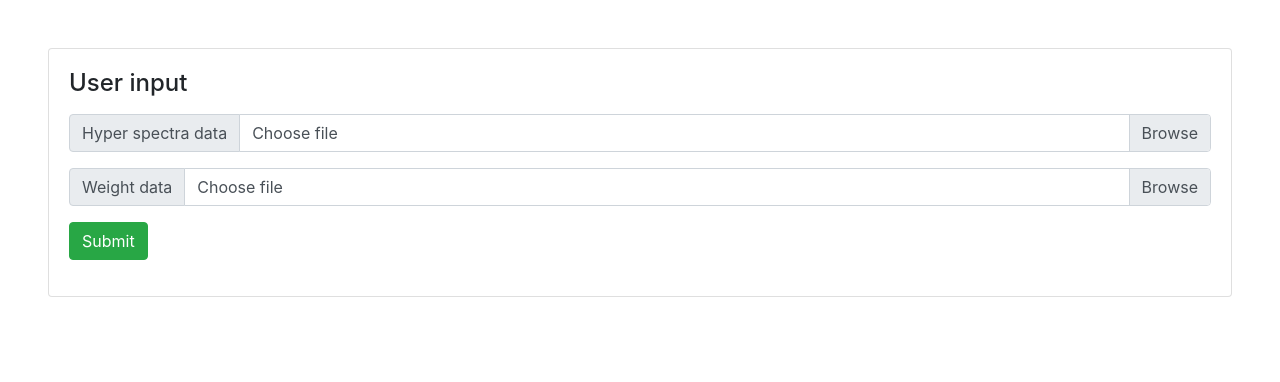
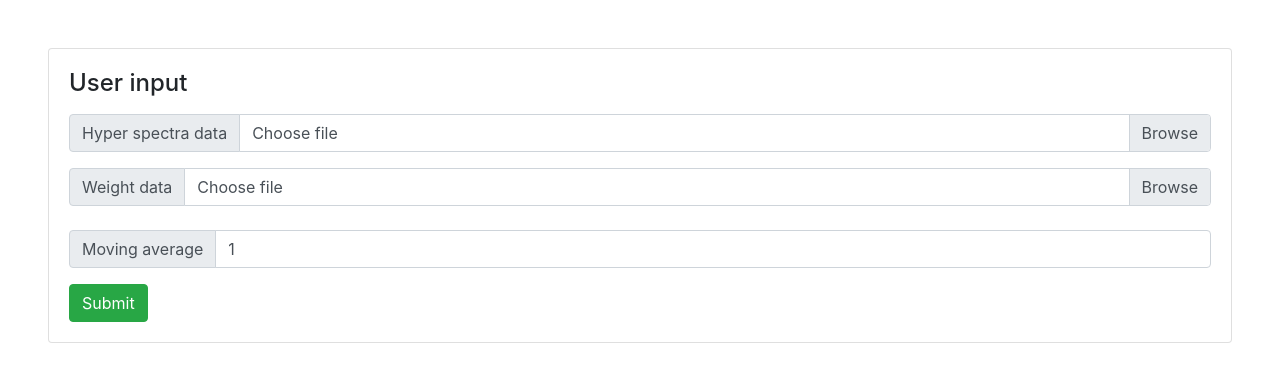
Before and after one commit to KhanhhNe/funlead-freelance-minh, a Flask app: page / in a window 1280 px wide. Shown: the top 382 px of the page. Run offline with Flask 2, Linux system fonts and the light colour scheme; parts of the project's set-up code (start-up, migrations or seed data) failed here and were passed over; some libraries are stand-ins or nearby versions.

Commit message:
Auto restart when startup and add moving average to select page.

```diff
--- a/app.py
+++ b/app.py
@@ -128,6 +128,10 @@ def remove_previous_data():
             os.remove(entry.path)
     if os.path.exists('data.json'):
         os.remove('data.json')
+    if os.path.exists('data.csv'):
+        os.remove('data.csv')
+    if os.path.exists('weight.csv'):
+        os.remove('weight.csv')
 
 
 def parse_time_str(time_str):
@@ -149,6 +153,7 @@ def disable_caching(response):
 
 
 if __name__ == '__main__':
+    remove_previous_data()
     app.run(debug=True)
     # Uncomment bellow lines and change port to an open port on machine to deploy on VPS
     # port = 8000
--- a/templates/select.html
+++ b/templates/select.html
@@ -51,9 +51,18 @@
                     </div>
                 </div>
                 </p>
-                <button id="submit-btn" class="btn btn-success">Submit</button>
             </form>
-            <form name="main" method="get" action="/"></form>
+            <form name="main" method="get" action="/">
+                <div class="input-group mt-4 mb-2">
+                    <div class="input-group-prepend">
+                        <span class="input-group-text" id="basic-addon1">Moving average</span>
+                    </div>
+                    <input type="number" class="form-control" placeholder="Moving average"
+                           aria-label="Moving average"
+                           aria-describedby="basic-addon1" name="moving_average" value="{{ moving_average or 1 }}">
+                </div>
+            </form>
+            <button id="submit-btn" class="btn btn-success">Submit</button>
         </div>
     </div>
 </div>
```
